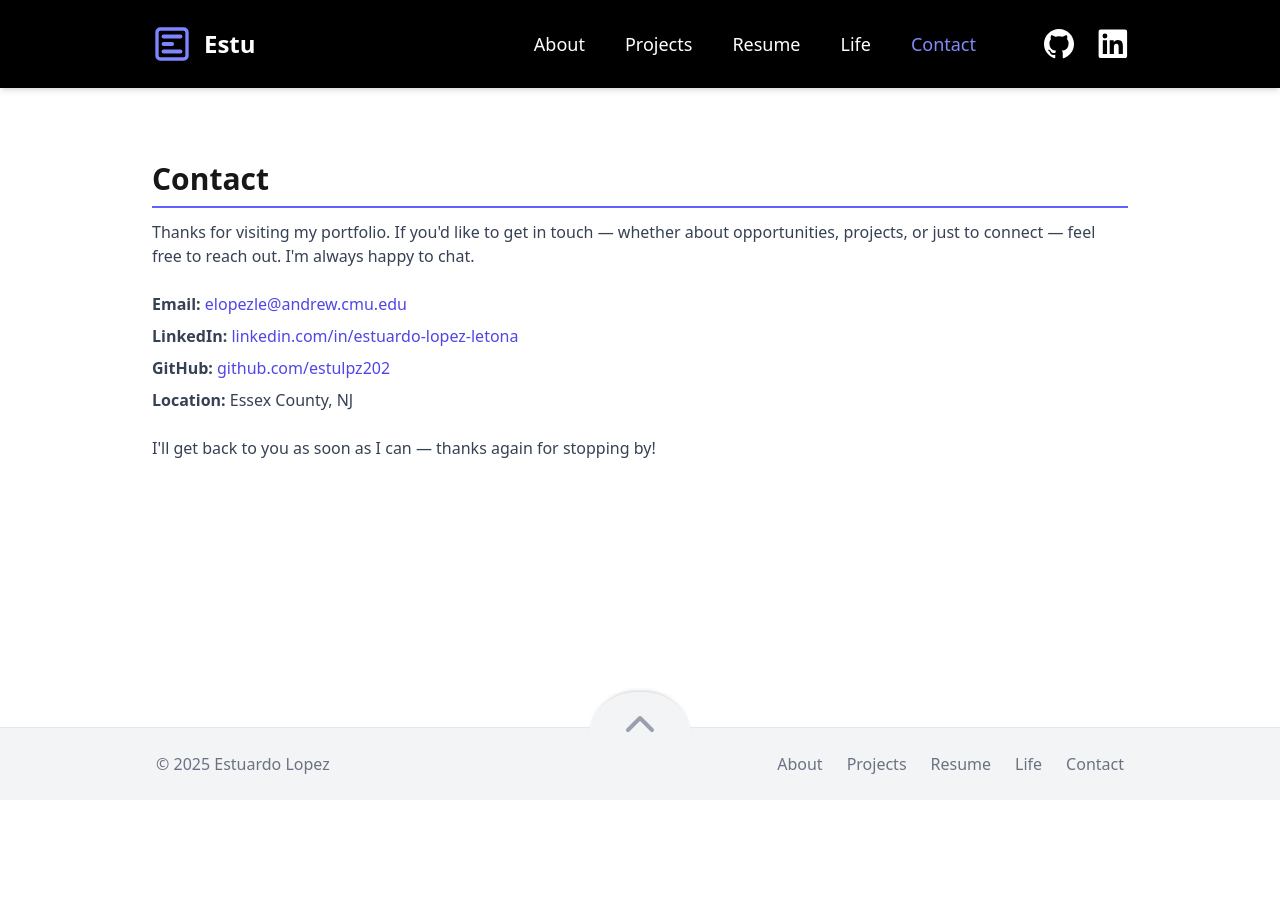
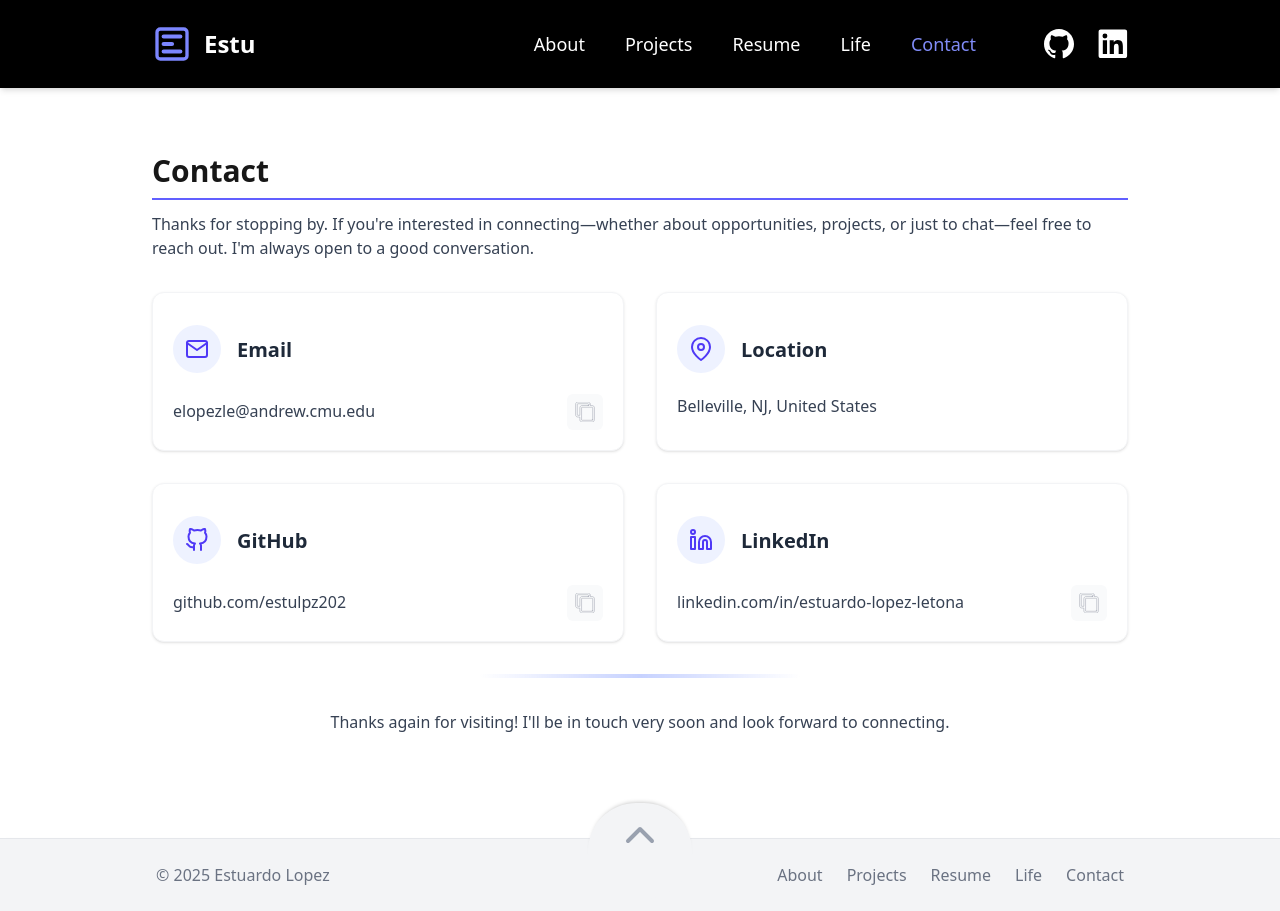
Before and after one commit to estulpz202/personal-website, a Next.js app: page /contact in a window 1280 px wide. Before the commit the page ends 800 px from the top, so only its background shows below. Built offline with nearby package versions, Linux system fonts and the light colour scheme.

Commit message:
Add ContactMethodCard component and contact methods data for improved contact page.

```diff
--- a/src/app/contact/page.tsx
+++ b/src/app/contact/page.tsx
@@ -1,5 +1,7 @@
 import Container from '@/components/common/Container';
 import SectionHeader from '@/components/common/SectionHeader';
+import ContactMethodCard from '@/components/contact/ContactMethodCard';
+import { contactMethods } from '@/components/contact/contactData';
 
 /**
  * Page metadata for browser tab display
@@ -11,69 +13,37 @@ export const metadata = {
 /**
  * ContactPage - Professional contact information
  *
- * Provides various ways to connect, including email, social profiles,
- * and location. Serves as a straightforward way for visitors to reach out.
+ * Provides various ways to connect, including email, location, and social profiles,
  */
 export default function ContactPage() {
   return (
     <main>
       <Container>
-        <section className="py-12 fade-in-up">
+        <section className="py-10 fade-in-up">
           <SectionHeader title="Contact" />
 
           {/* Introductory message */}
-          <p className="text-base text-gray-700 mb-6">
-            Thanks for visiting my portfolio. If you'd like to get in touch — whether about
-            opportunities, projects, or just to connect — feel free to reach out. I'm always happy
-            to chat.
+          <p className="text-base text-gray-700 mb-8">
+            Thanks for stopping by. If you're interested in connecting—whether about opportunities,
+            projects, or just to chat—feel free to reach out. I'm always open to a good
+            conversation.
           </p>
 
-          {/* Contact information */}
-          <div className="text-base text-gray-700 mb-6">
-            <p className="mb-2">
-              <strong>Email:</strong>{' '}
-              <a
-                href="mailto:elopezle@andrew.cmu.edu"
-                target="_blank"
-                rel="noopener noreferrer"
-                className="link"
-              >
-                elopezle@andrew.cmu.edu
-              </a>
-            </p>
+          {/* Contact cards grid */}
+          <div className="grid grid-cols-2 gap-8 mb-8">
+            {contactMethods.map((method) => (
+              <ContactMethodCard key={method.id} method={method} />
+            ))}
+          </div>
 
-            <p className="mb-2">
-              <strong>LinkedIn:</strong>{' '}
-              <a
-                href="https://www.linkedin.com/in/estuardo-lopez-letona"
-                target="_blank"
-                rel="noopener noreferrer"
-                className="link"
-              >
-                linkedin.com/in/estuardo-lopez-letona
-              </a>
-            </p>
-
-            <p className="mb-2">
-              <strong>GitHub:</strong>{' '}
-              <a
-                href="https://github.com/estulpz202"
-                target="_blank"
-                rel="noopener noreferrer"
-                className="link"
-              >
-                github.com/estulpz202
-              </a>
-            </p>
-
-            <p className="mb-2">
-              <strong>Location:</strong> Essex County, NJ
-            </p>
+          {/* Decorative graphic */}
+          <div className="flex justify-center mb-8">
+            <div className="w-80 h-1 bg-gradient-to-r from-transparent via-indigo-200 to-transparent rounded-full"></div>
           </div>
 
           {/* Closing message */}
-          <p className="text-base text-gray-700">
-            I'll get back to you as soon as I can — thanks again for stopping by!
+          <p className="text-base text-gray-700 text-center">
+            Thanks again for visiting! I'll be in touch very soon and look forward to connecting.
           </p>
         </section>
       </Container>
--- /dev/null
+++ b/src/components/contact/ContactMethodCard.tsx
@@ -0,0 +1,80 @@
+'use client';
+
+import { useState } from 'react';
+import Icon from '@/components/ui/Icon';
+import { ContactMethod } from './contactData';
+
+/**
+ * Props for the ContactMethodCard component
+ */
+interface ContactMethodCardProps {
+  method: ContactMethod;
+}
+
+/**
+ * ContactMethodCard - Displays a single contact method in a card format
+ */
+export default function ContactMethodCard({ method }: ContactMethodCardProps) {
+  // State for copy feedback
+  const [copied, setCopied] = useState(false);
+
+  /**
+   * Handle copying text to clipboard
+   */
+  const handleCopy = (value: string) => {
+    navigator.clipboard.writeText(value).then(
+      () => {
+        setCopied(true);
+        // Reset the copied state after 2 seconds
+        setTimeout(() => setCopied(false), 2000);
+      },
+      (err) => {
+        console.error('Could not copy text: ', err);
+      }
+    );
+  };
+
+  return (
+    <div className="bg-white rounded-xl p-5 shadow-sm border border-gray-100 hover:shadow-md transition-shadow duration-200">
+      <div className="flex items-center mb-4">
+        <div className="bg-indigo-50 rounded-full p-3 mr-4 mt-2">
+          <Icon name={method.icon} className="w-6 h-6 text-indigo-600" />
+        </div>
+        <h3 className="text-xl font-semibold text-gray-800 pb-1">{method.label}</h3>
+      </div>
+
+      <div className="flex items-center justify-between">
+        <div className="flex-1">
+          {method.url ? (
+            <a
+              href={method.url}
+              target="_blank"
+              rel="noopener noreferrer"
+              className="text-base text-gray-700 hover:text-indigo-600 transition-colors duration-200"
+            >
+              {method.value}
+            </a>
+          ) : (
+            <p className="text-base text-gray-700">{method.value}</p>
+          )}
+        </div>
+
+        {method.copyable && (
+          <button
+            onClick={() => handleCopy(method.value)}
+            className={`
+              p-2 rounded-md transition-all duration-200
+              ${
+                copied ? 'bg-green-50 text-green-600' : 'bg-gray-50 text-gray-500 hover:bg-gray-100'
+              }
+            `}
+            aria-label={`Copy ${method.label}`}
+            title={copied ? 'Copied!' : `Copy ${method.label}`}
+          >
+            <Icon name="copy" className="w-5 h-5" />
+          </button>
+        )}
+      </div>
+    </div>
+  );
+}
--- /dev/null
+++ b/src/components/contact/contactData.ts
@@ -0,0 +1,50 @@
+import { IconName } from '@/components/ui/Icon';
+
+/**
+ * Contact method data structure
+ */
+export interface ContactMethod {
+  id: string;
+  label: string;
+  value: string;
+  url?: string;
+  icon: IconName;
+  copyable: boolean;
+}
+
+/**
+ * Contact methods data for the contact page
+ */
+export const contactMethods: ContactMethod[] = [
+  {
+    id: 'email',
+    label: 'Email',
+    value: 'elopezle@andrew.cmu.edu',
+    url: 'mailto:elopezle@andrew.cmu.edu',
+    icon: 'email',
+    copyable: true,
+  },
+  {
+    id: 'location',
+    label: 'Location',
+    value: 'Belleville, NJ, United States',
+    icon: 'location',
+    copyable: false,
+  },
+  {
+    id: 'github',
+    label: 'GitHub',
+    value: 'github.com/estulpz202',
+    url: 'https://github.com/estulpz202',
+    icon: 'github',
+    copyable: true,
+  },
+  {
+    id: 'linkedin',
+    label: 'LinkedIn',
+    value: 'linkedin.com/in/estuardo-lopez-letona',
+    url: 'https://www.linkedin.com/in/estuardo-lopez-letona',
+    icon: 'linkedin',
+    copyable: true,
+  },
+];
--- a/src/components/ui/Icon.tsx
+++ b/src/components/ui/Icon.tsx
@@ -21,7 +21,10 @@ export type IconName =
   | 'warning'
   | 'download'
   | 'menu'
-  | 'x';
+  | 'x'
+  | 'email'
+  | 'location'
+  | 'copy';
 
 /**
  * Props for the Icon component
@@ -219,6 +222,33 @@ export default function Icon({ name, className = 'w-6 h-6' }: IconProps) {
         </svg>
       );
 
+    case 'email':
+      return (
+        <svg {...standardProps} aria-label="Email">
+          <path d="M4 4h16c1.1 0 2 .9 2 2v12c0 1.1-.9 2-2 2H4c-1.1 0-2-.9-2-2V6c0-1.1.9-2 2-2z" />
+          <polyline points="22,6 12,13 2,6" />
+        </svg>
+      );
+
+    case 'location':
+      return (
+        <svg {...standardProps} aria-label="Location">
+          <path d="M21 10c0 7-9 13-9 13s-9-6-9-13a9 9 0 0 1 18 0z" />
+          <circle cx="12" cy="10" r="3" />
+        </svg>
+      );
+
+    case 'copy':
+      return (
+        <svg {...standardProps} aria-label="Copy to clipboard" viewBox="0 0 115.77 122.88">
+          <path
+            fillRule="evenodd"
+            clipRule="evenodd"
+            d="M89.62,13.96v7.73h12.19h0.01v0.02c3.85,0.01,7.34,1.57,9.86,4.1c2.5,2.51,4.06,5.98,4.07,9.82h0.02v0.02 v73.27v0.01h-0.02c-0.01,3.84-1.57,7.33-4.1,9.86c-2.51,2.5-5.98,4.06-9.82,4.07v0.02h-0.02h-61.7H40.1v-0.02 c-3.84-0.01-7.34-1.57-9.86-4.1c-2.5-2.51-4.06-5.98-4.07-9.82h-0.02v-0.02V92.51H13.96h-0.01v-0.02c-3.84-0.01-7.34-1.57-9.86-4.1 c-2.5-2.51-4.06-5.98-4.07-9.82H0v-0.02V13.96v-0.01h0.02c0.01-3.85,1.58-7.34,4.1-9.86c2.51-2.5,5.98-4.06,9.82-4.07V0h0.02h61.7 h0.01v0.02c3.85,0.01,7.34,1.57,9.86,4.1c2.5,2.51,4.06,5.98,4.07,9.82h0.02V13.96L89.62,13.96z M79.04,21.69v-7.73v-0.02h0.02 c0-0.91-0.39-1.75-1.01-2.37c-0.61-0.61-1.46-1-2.37-1v0.02h-0.01h-61.7h-0.02v-0.02c-0.91,0-1.75,0.39-2.37,1.01 c-0.61,0.61-1,1.46-1,2.37h0.02v0.01v64.59v0.02h-0.02c0,0.91,0.39,1.75,1.01,2.37c0.61,0.61,1.46,1,2.37,1v-0.02h0.01h12.19V35.65 v-0.01h0.02c0.01-3.85,1.58-7.34,4.1-9.86c2.51-2.5,5.98-4.06,9.82-4.07v-0.02h0.02H79.04L79.04,21.69z M105.18,108.92V35.65v-0.02 h0.02c0-0.91-0.39-1.75-1.01-2.37c-0.61-0.61-1.46-1-2.37-1v0.02h-0.01h-61.7h-0.02v-0.02c-0.91,0-1.75,0.39-2.37,1.01 c-0.61,0.61-1,1.46-1,2.37h0.02v0.01v73.27v0.02h-0.02c0,0.91,0.39,1.75,1.01,2.37c0.61,0.61,1.46,1,2.37,1v-0.02h0.01h61.7h0.02 v0.02c0.91,0,1.75-0.39,2.37-1.01c0.61-0.61,1-1.46,1-2.37h-0.02V108.92L105.18,108.92z"
+          />
+        </svg>
+      );
+
     default:
       return null;
   }
```
